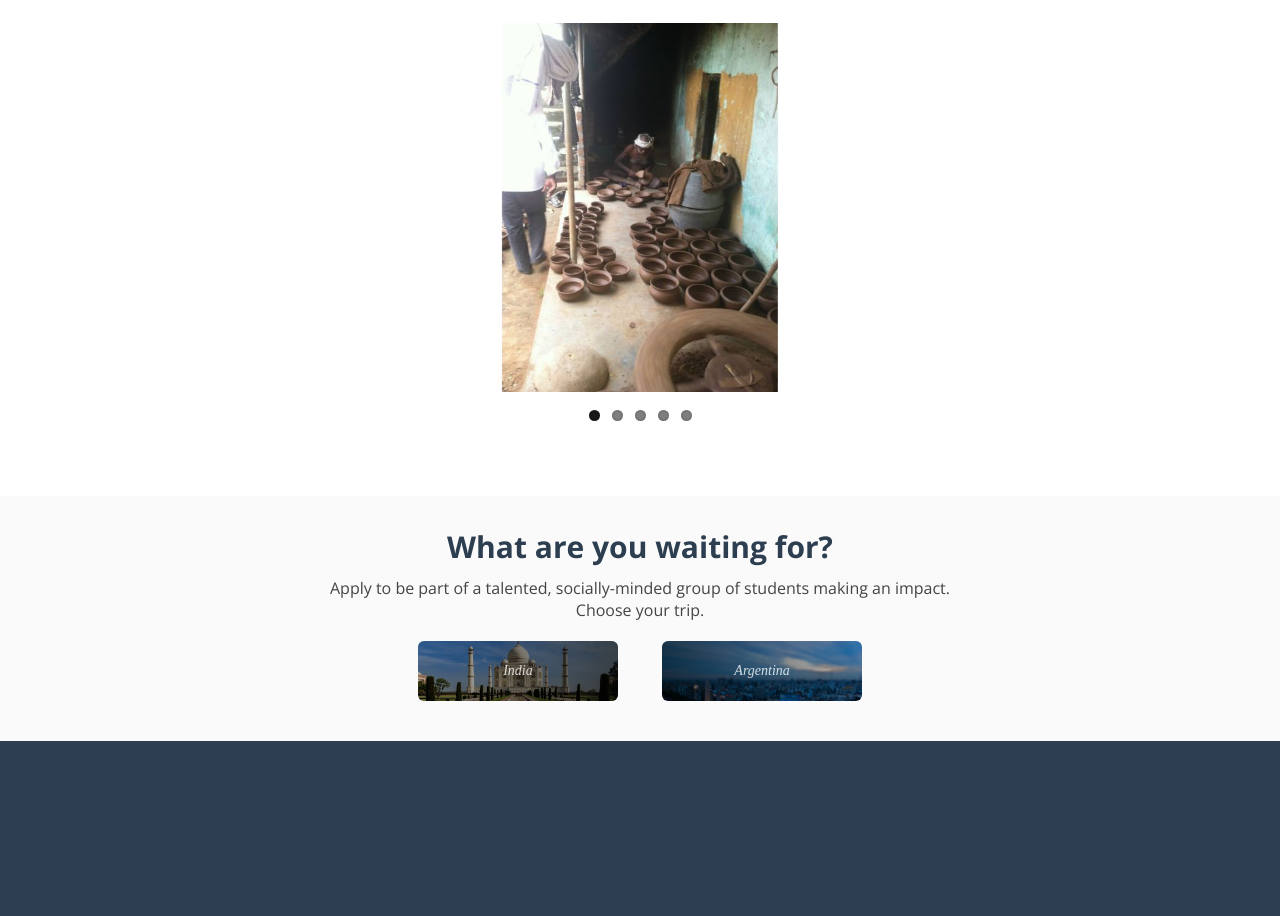
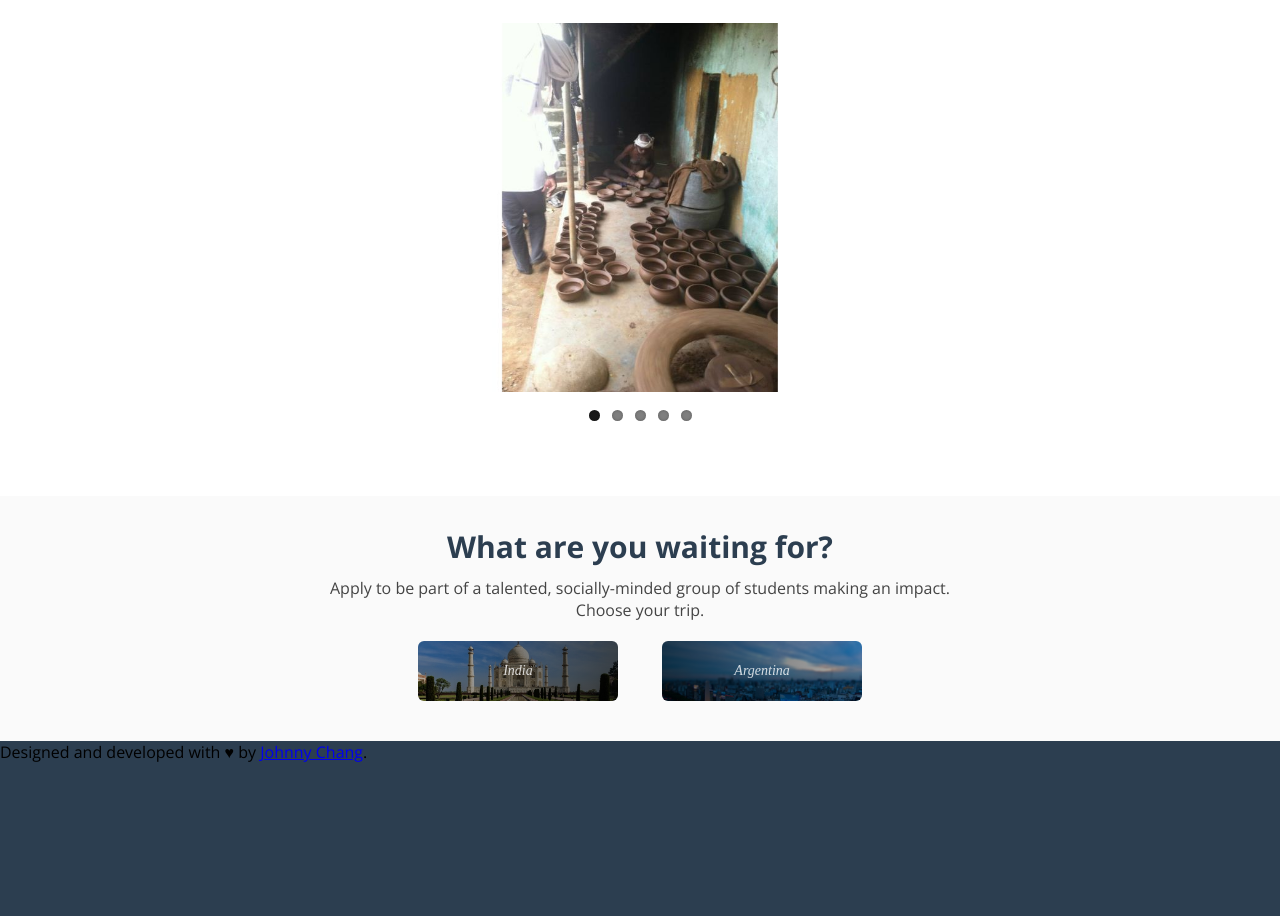
Before and after one commit to goldcase/ewob_website, a plain HTML site: page index.html in a window 1280 px wide. Shown: the part 2584-3500 px from the top of the page. Drawn offline with nearby package versions, Linux system fonts and the light colour scheme; a web font is replaced by a local one.

Commit message:
added footer text

```diff
--- a/index.html
+++ b/index.html
@@ -153,7 +153,9 @@
 </div>
 
 <footer>
-
+<div class="footer-text">
+	Designed and developed with ♥ by <a href="https://github.com/goldcase">Johnny Chang</a>.
+</div>
 </footer>
 	<script src="components/jquery/dist/jquery.js"></script>
 	<script src="components/flexslider/jquery.flexslider.js"></script>
```
